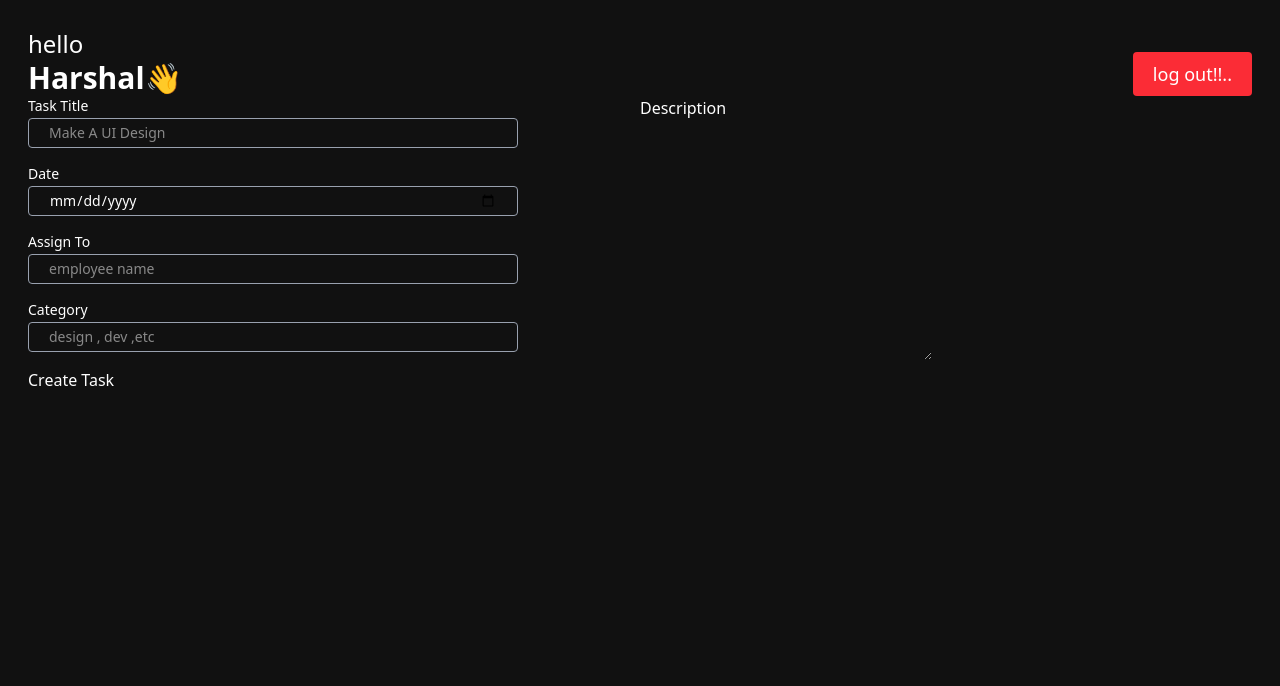
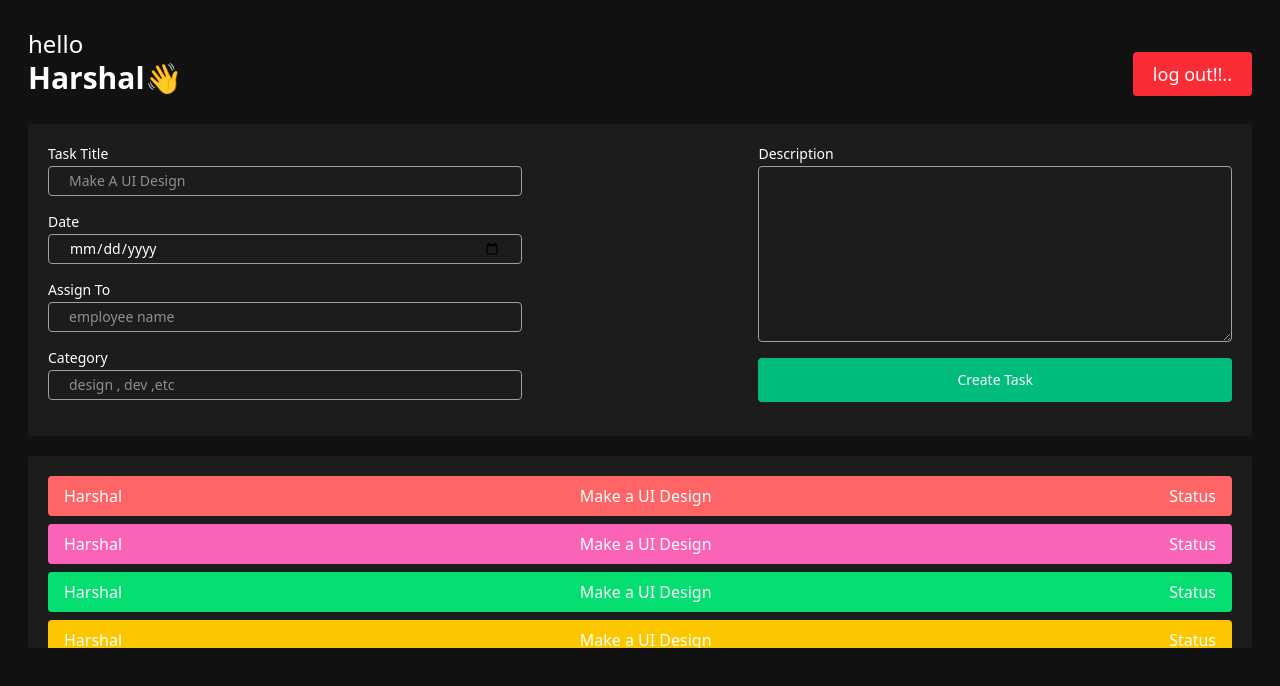
Before and after one commit to harshu-x/EMS, a React (Vite) app in the folder ems/: page / in a window 1280 px wide. Shown: the top 686 px of the page. Built offline with nearby package versions, Linux system fonts and the light colour scheme.

Commit message:
All Task Page is Added

```diff
--- a/ems/src/components/DashBoard/AdminDashboard.jsx
+++ b/ems/src/components/DashBoard/AdminDashboard.jsx
@@ -1,55 +1,15 @@
 import React from 'react'
 import Header from '../others/Header'
+import CreateTask from '../others/CreateTask'
+import AllTask from '../others/AllTask'
 const AdminDashboard = () => {
   return (
     <div className='h-screen w-full p-7 '>
         <Header />
 
+        <CreateTask />
 
-        <div>
-            <form className='flex flex-wrap w-full  items-start justify-between'>
-
-              <div className='w-1/2'>
-                 <div>
-                <h3 className='text-sm text-gray-300 mb-0.5'>Task Title</h3>
-                <input
-                className='text-sm py-1 px-5 w-4/5 rounded outline-none bg-transparent border-[1px] border-gray-400 mb-4'
-                type="text" placeholder='Make A UI Design'
-                />
-              </div>
-
-                 <div >
-                 <h3 className='text-sm text-gray-300 mb-0.5'>Date</h3>
-                <input
-                 className='text-sm py-1 px-5 w-4/5 rounded outline-none bg-transparent border-[1px] border-gray-400 mb-4'
-                type='date' />
-              </div>
-
-              <div>
-                 <h3 className='text-sm text-gray-300 mb-0.5'>Assign To</h3>
-                <input
-                 className='text-sm py-1 px-5 w-4/5 rounded outline-none bg-transparent border-[1px] border-gray-400 mb-4'
-                  type='text' placeholder='employee name' />
-              </div>
-
-            <div>
-               <h3 className='text-sm text-gray-300 mb-0.5'>Category</h3>
-                <input
-                 className='text-sm py-1 px-5 w-4/5 rounded outline-none bg-transparent border-[1px] border-gray-400 mb-4'
-                type='text' placeholder='design , dev ,etc' />
-
-            </div>
-              </div>
-
-                <div className='w-1/2'>
-                  <h3>Description</h3>
-                <textarea name='' id='' cols='30' rows='10'></textarea>
-                </div>
-
-
-                <button>Create Task</button>
-            </form>
-        </div>
+        <AllTask />
     </div>
   )
 }
--- /dev/null
+++ b/ems/src/components/others/AllTask.jsx
@@ -0,0 +1,47 @@
+import React from 'react'
+
+const AllTask = () => {
+  return (
+    <div className='bg-[#1c1c1c] p-5 mt-5 rounded h-48 overflow-auto'>
+      <div className='bg-red-400 py-2 mb-2 px-4 flex justify-between rounded'>
+        <h2>Harshal</h2>
+        <h3>Make a UI Design</h3>
+        <h5>Status</h5>
+      </div>
+
+      <div className='bg-pink-400 mb-2 py-2 px-4 flex justify-between rounded'>
+        <h2>Harshal</h2>
+        <h3>Make a UI Design</h3>
+        <h5>Status</h5>
+      </div>
+
+
+      <div className='bg-green-400  mb-2 py-2 px-4 flex justify-between rounded'>
+        <h2>Harshal</h2>
+        <h3>Make a UI Design</h3>
+        <h5>Status</h5>
+      </div>
+
+
+      <div className='bg-yellow-400 mb-2 py-2 px-4 flex justify-between rounded'>
+        <h2>Harshal</h2>
+        <h3>Make a UI Design</h3>
+        <h5>Status</h5>
+      </div>
+
+      <div className='bg-blue-400 mb-2 py-2 px-4 flex justify-between rounded'>
+        <h2>Harshal</h2>
+        <h3>Make a UI Design</h3>
+        <h5>Status</h5>
+      </div>
+
+      <div className='bg-purple-400 mb-2 py-2 px-4 flex justify-between rounded'>
+        <h2>Harshal</h2>
+        <h3>Make a UI Design</h3>
+        <h5>Status</h5>
+      </div>
+    </div>
+  )
+}
+
+export default AllTask
--- /dev/null
+++ b/ems/src/components/others/CreateTask.jsx
@@ -0,0 +1,55 @@
+import React from 'react'
+
+const CreateTask = () => {
+  return (
+   <div className='p-5 bg-[#1c1c1c] mt-7 rounded'>
+            <form className='flex flex-wrap w-full  items-start justify-between'>
+
+              <div className='w-1/2'>
+                 <div>
+                <h3 className='text-sm text-gray-300 mb-0.5'>Task Title</h3>
+                <input
+                className='text-sm py-1 px-5 w-4/5 rounded outline-none bg-transparent border-[1px] border-gray-400 mb-4'
+                type="text" placeholder='Make A UI Design'
+                />
+              </div>
+
+                 <div >
+                 <h3 className='text-sm text-gray-300 mb-0.5'>Date</h3>
+                <input
+                 className='text-sm py-1 px-5 w-4/5 rounded outline-none bg-transparent border-[1px] border-gray-400 mb-4'
+                type='date' />
+              </div>
+
+              <div>
+                 <h3 className='text-sm text-gray-300 mb-0.5'>Assign To</h3>
+                <input
+                 className='text-sm py-1 px-5 w-4/5 rounded outline-none bg-transparent border-[1px] border-gray-400 mb-4'
+                  type='text' placeholder='employee name' />
+              </div>
+
+            <div>
+               <h3 className='text-sm text-gray-300 mb-0.5'>Category</h3>
+                <input
+                 className='text-sm py-1 px-5 w-4/5 rounded outline-none bg-transparent border-[1px] border-gray-400 mb-4'
+                type='text' placeholder='design , dev ,etc' />
+
+            </div>
+              </div>
+
+                <div className='w-2/5 flex flex-col items-start'>
+                  <h3 className='text-sm text-gray-300 mb-0.5'>Description</h3>
+                <textarea className='w-full h-44 text-sm py-2 px-4 rounded outline-none bg-transparent border-[1px] border-gray-400'name='' id='' cols='30' rows='10'></textarea>
+
+                 <button className='bg-emerald-500 py-3 hover:bg-emerald-600
+                 px-5 rounded text-sm mt-4 w-full'>Create Task</button>
+                </div>
+
+
+
+            </form>
+        </div>
+  )
+}
+
+export default CreateTask
```
